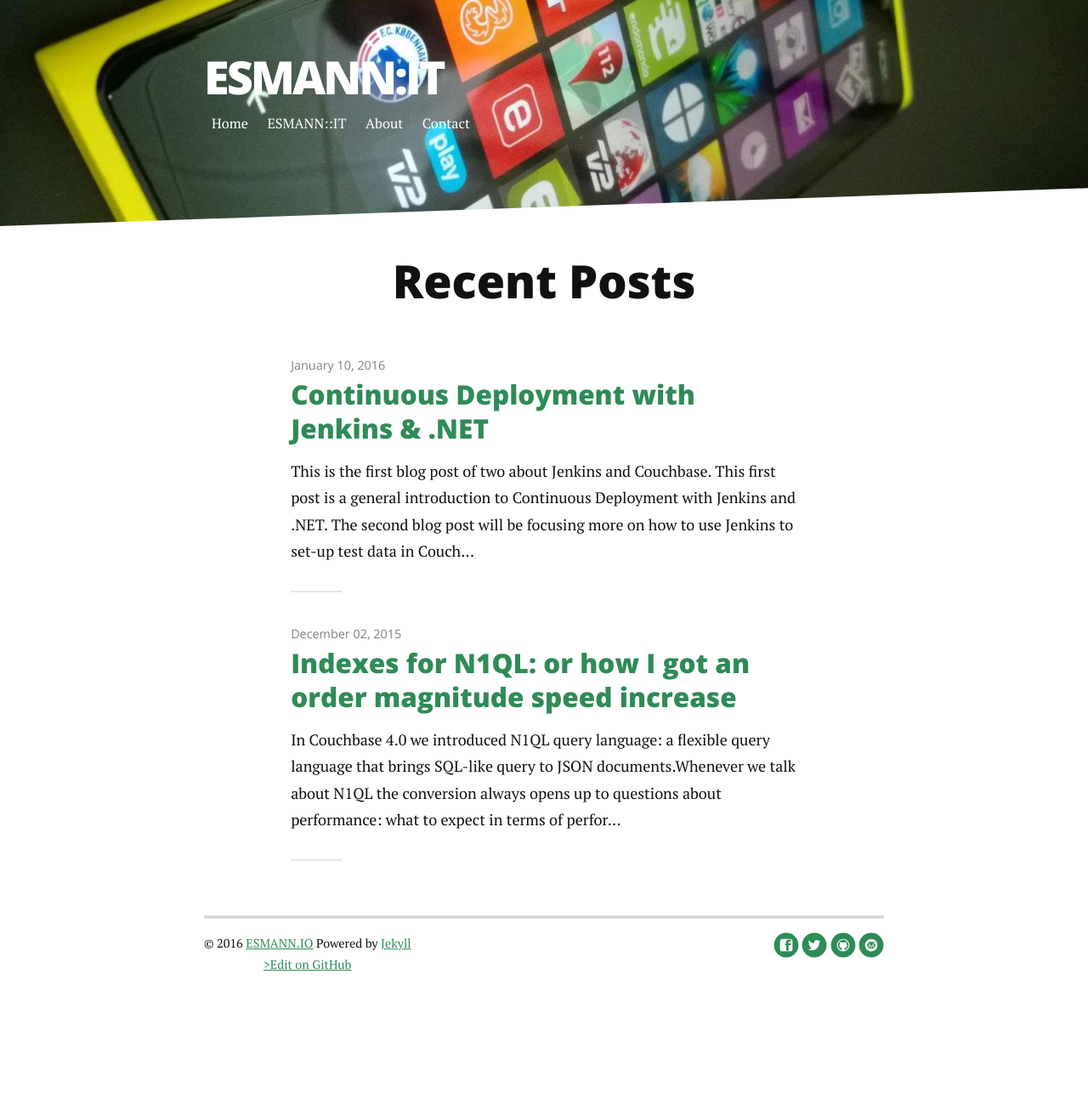
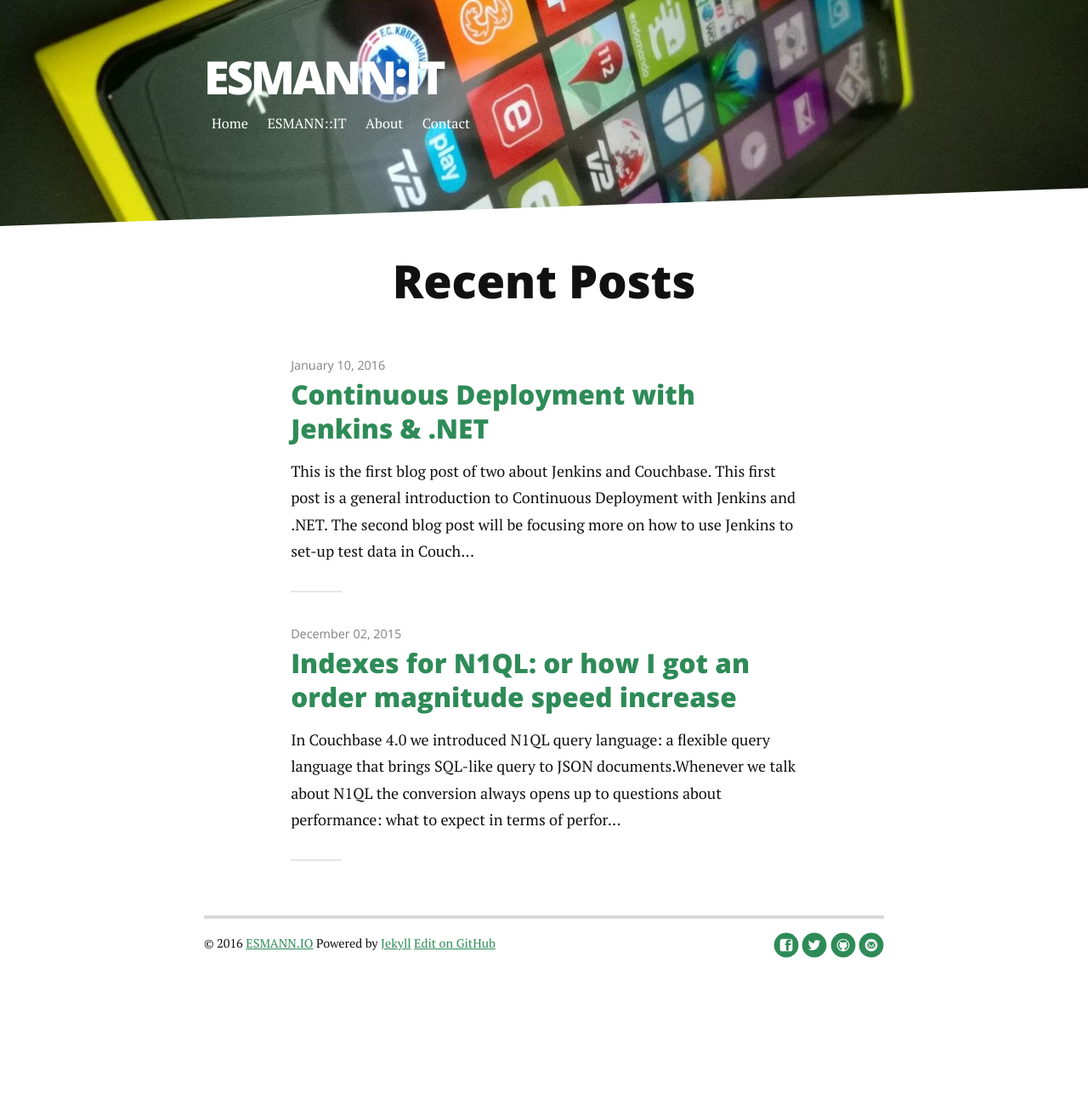
Before and after one commit to esmann-io/esmann-io.github.io, a Jekyll site: the page built from index.html, in a window 1280 px wide. Shown: the whole page at 85% size. Built offline with Jekyll 4.4.1, drawn with Linux system fonts in a browser that asks for light colours; nearby versions of some CDN libraries; Markdown is read by kramdown in place of the engine named in the settings; the list of posts is cut into pages by our own code; after the commit the page ends 1214 px from its top, so only the background shows below that; part of the change alters nothing that is shown.

```diff
--- a/_includes/footer.html
+++ b/_includes/footer.html
@@ -1,7 +1,7 @@
 <div class="footer">
    <div class="container">
       <p class="copy">&copy; {{ site.time | date: '%Y' }} <a href="http://esmann.io">ESMANN.IO</a> Powered by <a href="http://jekyllrb.com">Jekyll</a>
-      <a href={% page.path %}>Edit on GitHub</a></p>
+      <a href="{{ page.path }}">Edit on GitHub</a></p>
 
       <div class="footer-links">
          <ul class="noList">
```
